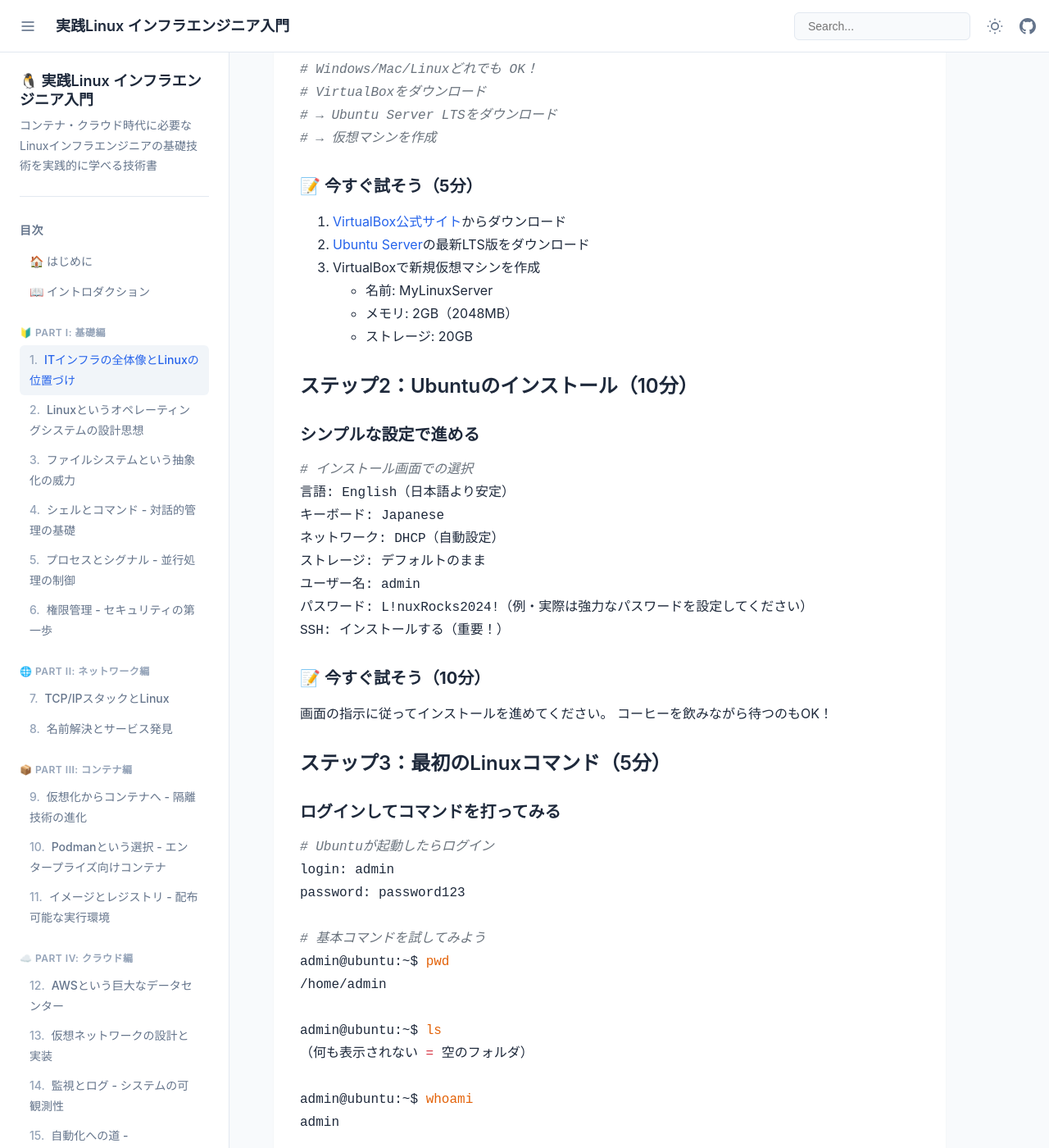
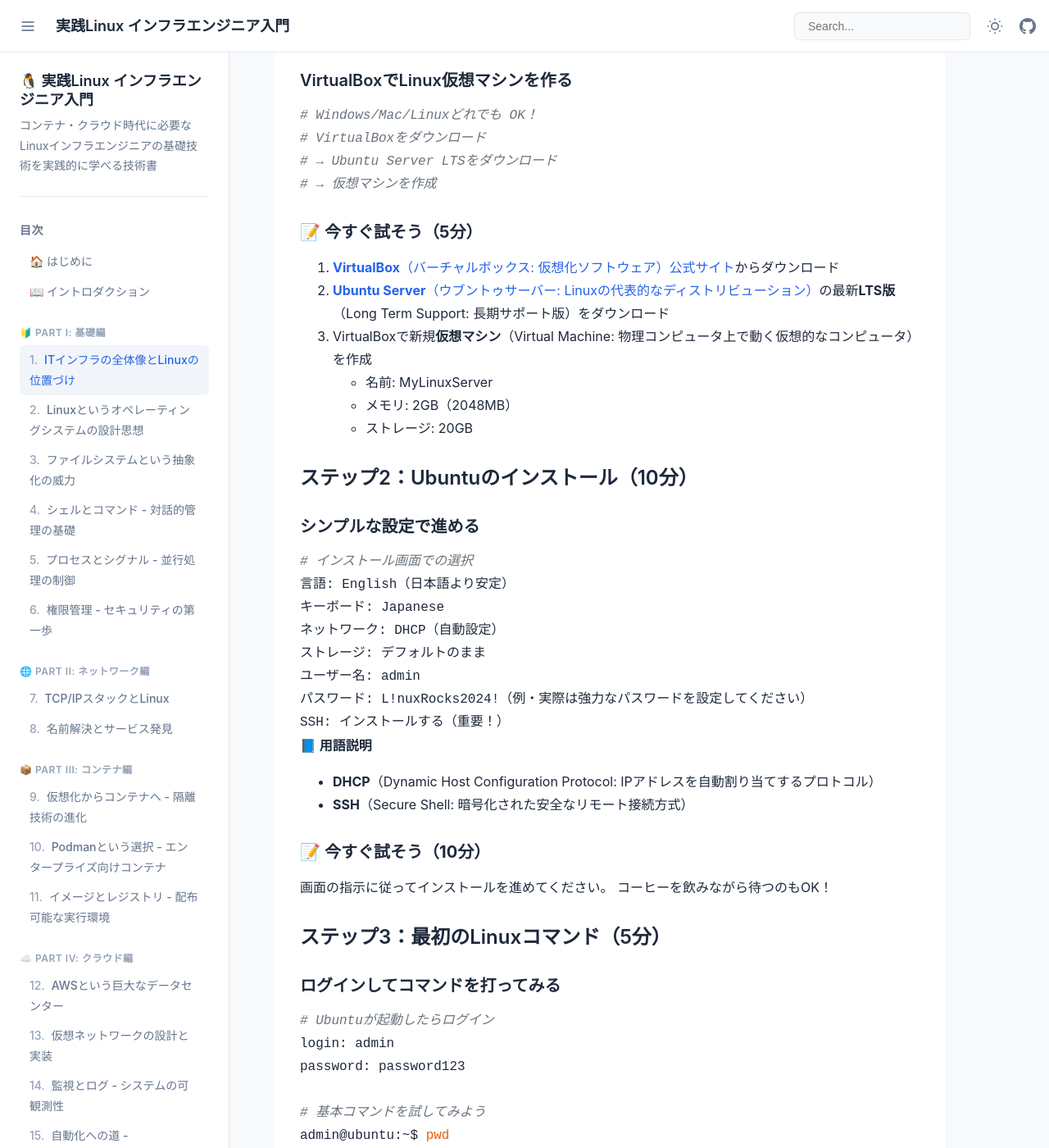
Before and after one commit to itdojp/linux-infra-textbook2, a Jekyll site: the page built from docs/chapters/chapter-01-linux-overview.md, in a window 1280 px wide and 1400 px high, scrolled down 1183 px. Shown: the whole window at 82% size. Built offline with Jekyll 4.4.1, drawn with Linux system fonts in a browser that asks for light colours; some of the changed text lies outside the part shown.

Commit message:
ISSUE #1 Phase 1-3: 専門用語の初出時説明を追加
Quick Start形式のChapter 1に専門用語の説明を追加しました。

````diff
--- a/docs/chapters/chapter-01-linux-overview.md
+++ b/docs/chapters/chapter-01-linux-overview.md
@@ -7,8 +7,8 @@ order: 3
 # 第1章：30分でLinuxサーバーを構築しよう
 
 ## 🎯 この章の目標
-- 実際にLinuxサーバーを構築して動かす
-- Webサーバーを立ち上げてブラウザからアクセスする
+- 実際に**Linux**（リナックス: オープンソースのオペレーティングシステム）サーバーを構築して動かす
+- **Webサーバー**（Web Server: Webページを配信するソフトウェア）を立ち上げてブラウザからアクセスする
 - Linuxの基本操作に慣れる
 
 ## 🚀 30分後にできるようになること
@@ -50,9 +50,9 @@ Webサーバー（Apache）
 ```
 
 #### 📝 **今すぐ試そう（5分）**
-1. [VirtualBox公式サイト](https://www.virtualbox.org/)からダウンロード
-2. [Ubuntu Server](https://ubuntu.com/download/server)の最新LTS版をダウンロード
-3. VirtualBoxで新規仮想マシンを作成
+1. [**VirtualBox**（バーチャルボックス: 仮想化ソフトウェア）公式サイト](https://www.virtualbox.org/)からダウンロード
+2. [**Ubuntu Server**（ウブントゥサーバー: Linuxの代表的なディストリビューション）](https://ubuntu.com/download/server)の最新**LTS版**（Long Term Support: 長期サポート版）をダウンロード
+3. VirtualBoxで新規**仮想マシン**（Virtual Machine: 物理コンピュータ上で動く仮想的なコンピュータ）を作成
    - 名前: MyLinuxServer
    - メモリ: 2GB（2048MB）
    - ストレージ: 20GB
@@ -71,6 +71,10 @@ Webサーバー（Apache）
 パスワード: L!nuxRocks2024!（例・実際は強力なパスワードを設定してください）
 SSH: インストールする（重要！）
 ```
+
+**📘 用語説明**
+- **DHCP**（Dynamic Host Configuration Protocol: IPアドレスを自動割り当てするプロトコル）
+- **SSH**（Secure Shell: 暗号化された安全なリモート接続方式）
 
 #### 📝 **今すぐ試そう（10分）**
 画面の指示に従ってインストールを進めてください。
@@ -123,6 +127,11 @@ admin@ubuntu:~$ sudo systemctl status apache2
    Loaded: loaded
    Active: active (running)  ← これが表示されればOK！
 ```
+
+**📘 用語説明**
+- **Apache**（アパッチ: 世界で最も使われているWebサーバーソフトウェア）
+- **apt**（Advanced Package Tool: Ubuntu/Debianのパッケージ管理システム）
+- **systemctl**（システムコントロール: サービスを管理するLinuxコマンド）
 
 #### 📝 **今すぐ試そう（5分）**
 コマンドを順番に実行してください。
@@ -177,6 +186,10 @@ admin@ubuntu:~$ ip addr show | grep inet
                 ↑
         このIPアドレスをメモ
 ```
+
+**📘 用語説明**
+- **IPアドレス**（Internet Protocol Address: ネットワーク上でコンピュータを識別する住所）
+- **127.0.0.1**（ローカルループバック: 自分自身を指すIPアドレス）
 
 #### 📝 **今すぐ試そう（2分）**
 1. IPアドレスをメモする
````
Also changed, not shown: docs/chapters/chapter-02-linux-philosophy.md (+3 -3 lines), docs/chapters/chapter-04-shell-and-commands.md (+2 -2 lines), docs/chapters/chapter-10-podman.md (+2 -2 lines), docs/chapters/chapter-15-infrastructure-as-code.md (+1 -1 lines).
